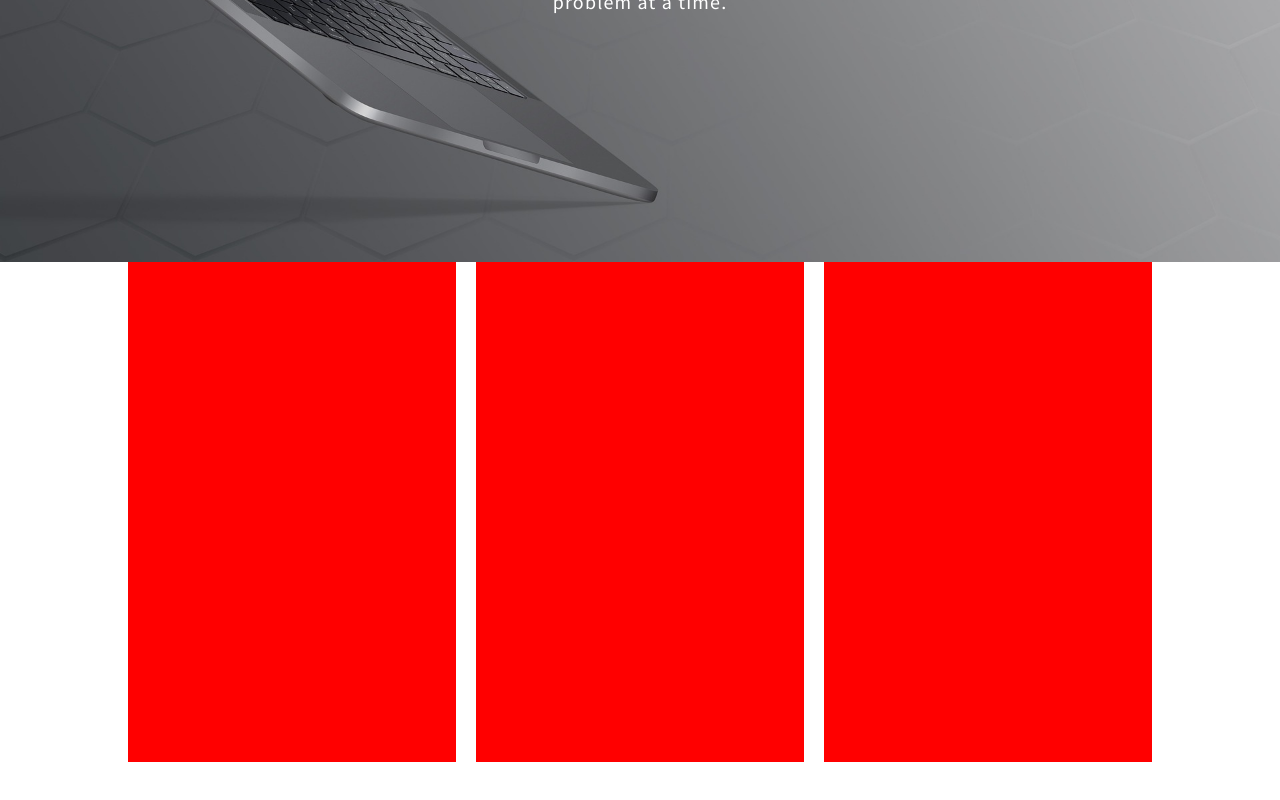
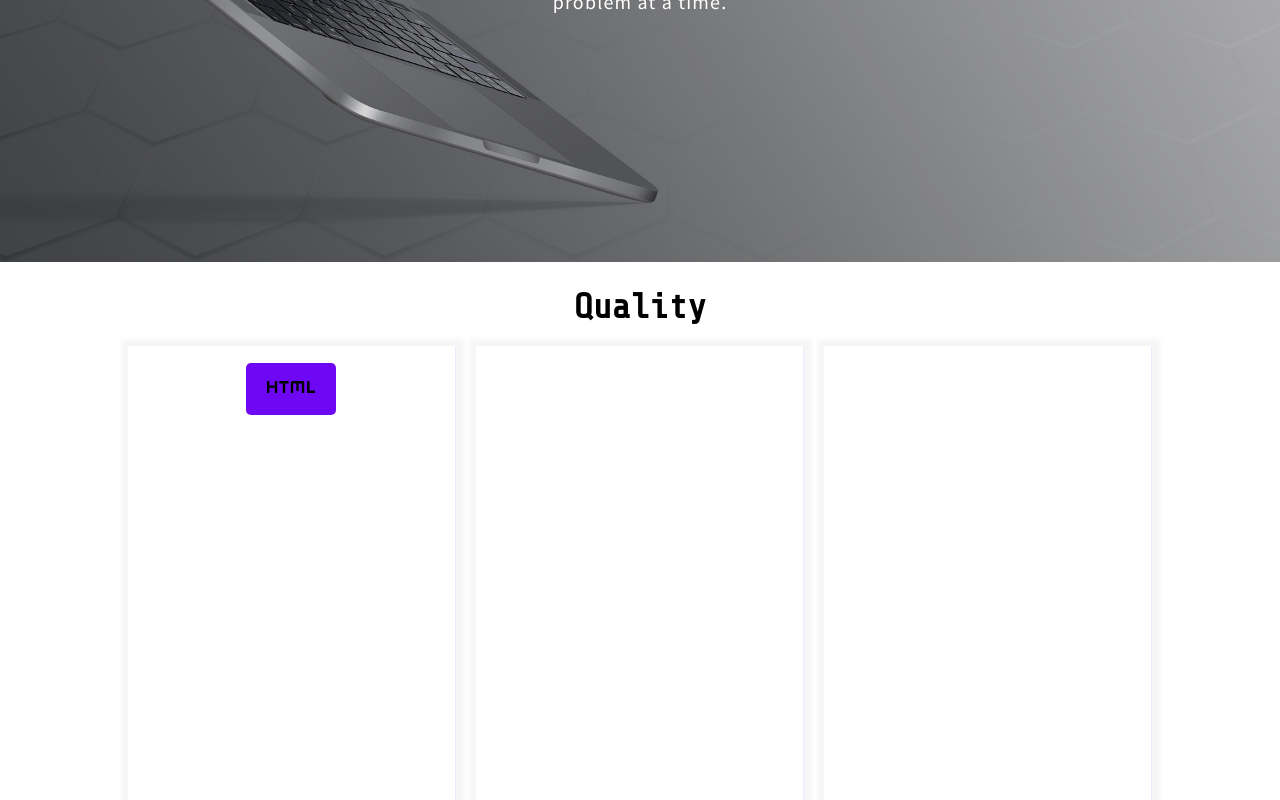
Before and after one commit to uvutkarshverma/uvutkarshverma, a React (Create React App) app: page / in a window 1280 px wide. Shown: the part 2383-3183 px from the top of the page. Before the commit the page ends 3145 px from the top, so only its background shows below. Built offline with nearby package versions, Linux system fonts and the light colour scheme.

Commit message:
initial code

```diff
--- a/src/assets/style.css
+++ b/src/assets/style.css
@@ -219,6 +219,14 @@
 }
 .tyWorks{
     width: 100%;
+    padding: 2% 0;
+}
+.tyWorks h2{
+    text-align: center;
+    font-family: var(--font1);
+    font-size: 35px;
+    font-weight: 700;
+    margin-bottom: 20px;
 }
 .tyWorks1{
     display: grid;
@@ -229,5 +237,18 @@
     column-gap: 2%;
 }
 .ty{
-    background-color: red;
+    padding: 5% 4%;
+    border-bottom: 1px solid #E6ECF8;
+    border-right: 1px solid #E6ECF8;
+    box-shadow: 1px 0px 5px 7px #f6f6f6;
+    display: flex;
+    flex-direction: column;
+    align-items: center;
 }
+.tyimgLogo{
+    background-color: var(--color1);
+    width: 30%;
+    text-align: center;
+    border-radius: 5px ;
+
+}
--- a/src/component/Home.jsx
+++ b/src/component/Home.jsx
@@ -42,8 +42,13 @@ function Home() {
       </div>
 
       <div className="tyWorks">
+        <h2 >Quality</h2>
         <div className='tyWorks1'>
-          <div className="ty ty1"></div>
+          <div className="ty ty1">
+            <div className="tyimgLogo">
+              <svg xmlns="http://www.w3.org/2000/svg" height="48" width="48"><path d="M0 30V18h2.4v4.45h5.4V18h2.4v12H7.8v-5.15H2.4V30Zm15.8 0v-9.6h-3.5V18h9.4v2.4h-3.5V30Zm8 0V19.7q0-.75.475-1.225Q24.75 18 25.5 18h10q.75 0 1.225.475.475.475.475 1.225V30h-2.4v-9.6h-3.1v7.5h-2.4v-7.5h-3.1V30Zm16.3 0V18h2.4v9.6H48V30Z" /></svg>
+            </div>
+          </div>
           <div className="ty ty2"></div>
           <div className="ty ty3"></div>
         </div>
```
